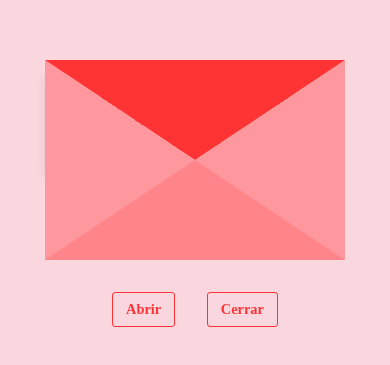
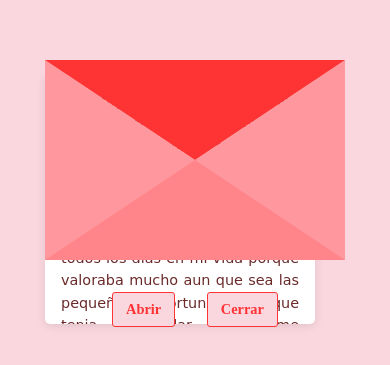
Before and after one commit to Dawoooooo/para-mi-noviecita-3, a plain HTML site: page index.html in a window 390 px wide. Shown: the part 229-594 px from the top of the page. Drawn offline with Linux system fonts and the light colour scheme.

Commit message:
Add files via upload

```diff
--- a/style.css
+++ b/style.css
@@ -184,7 +184,7 @@ main {
 
   .paper {
     width: 90%; /* Asegura que el ancho sea relativo al contenedor */
-    height: 100px; /* Altura inicial de 100px para que esté parcialmente visible */
+    height: 250px; /* Altura inicial de 100px para que esté parcialmente visible */
     padding: 1rem; /* Ajusta el padding para móviles */
     font-size: 0.9rem; /* Tamaño de fuente adaptado a móviles */
     line-height: 1.4rem; /* Ajusta el espaciado entre líneas */
```
